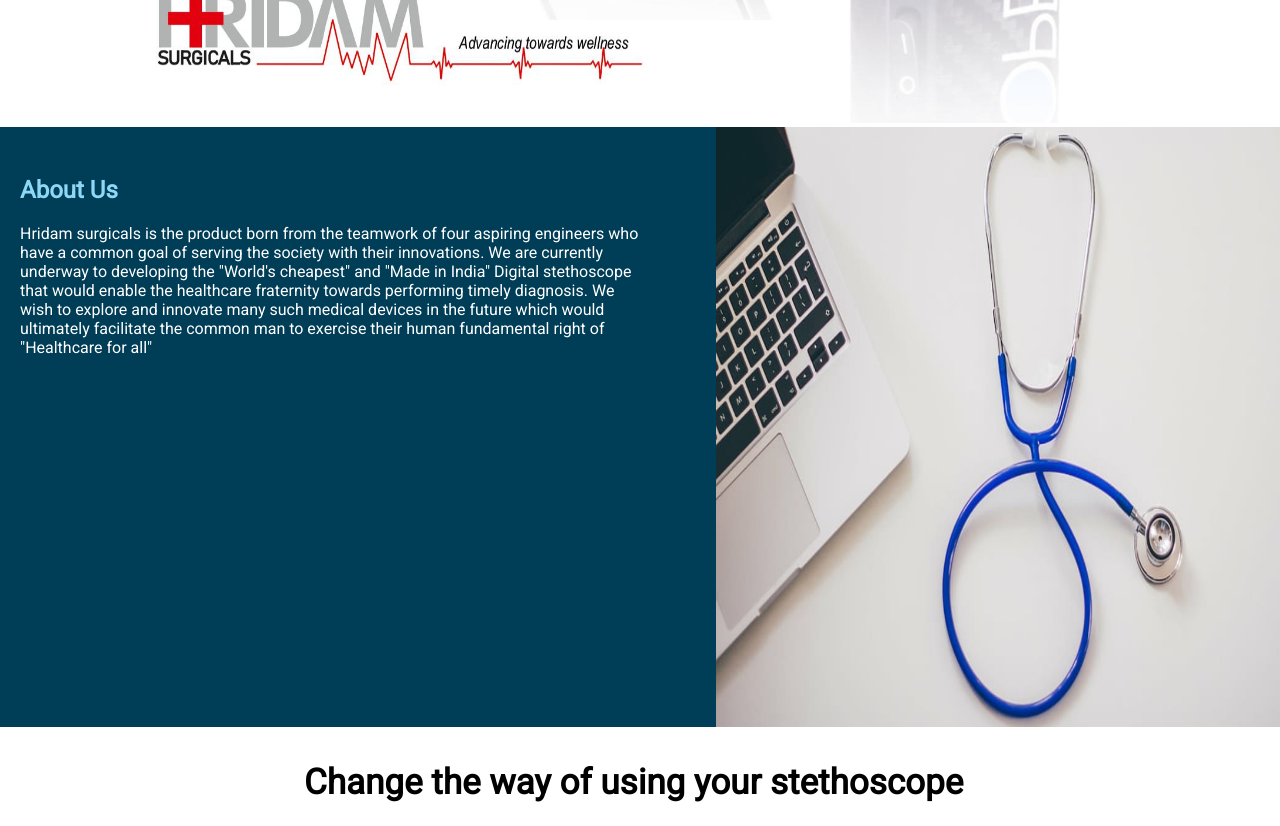
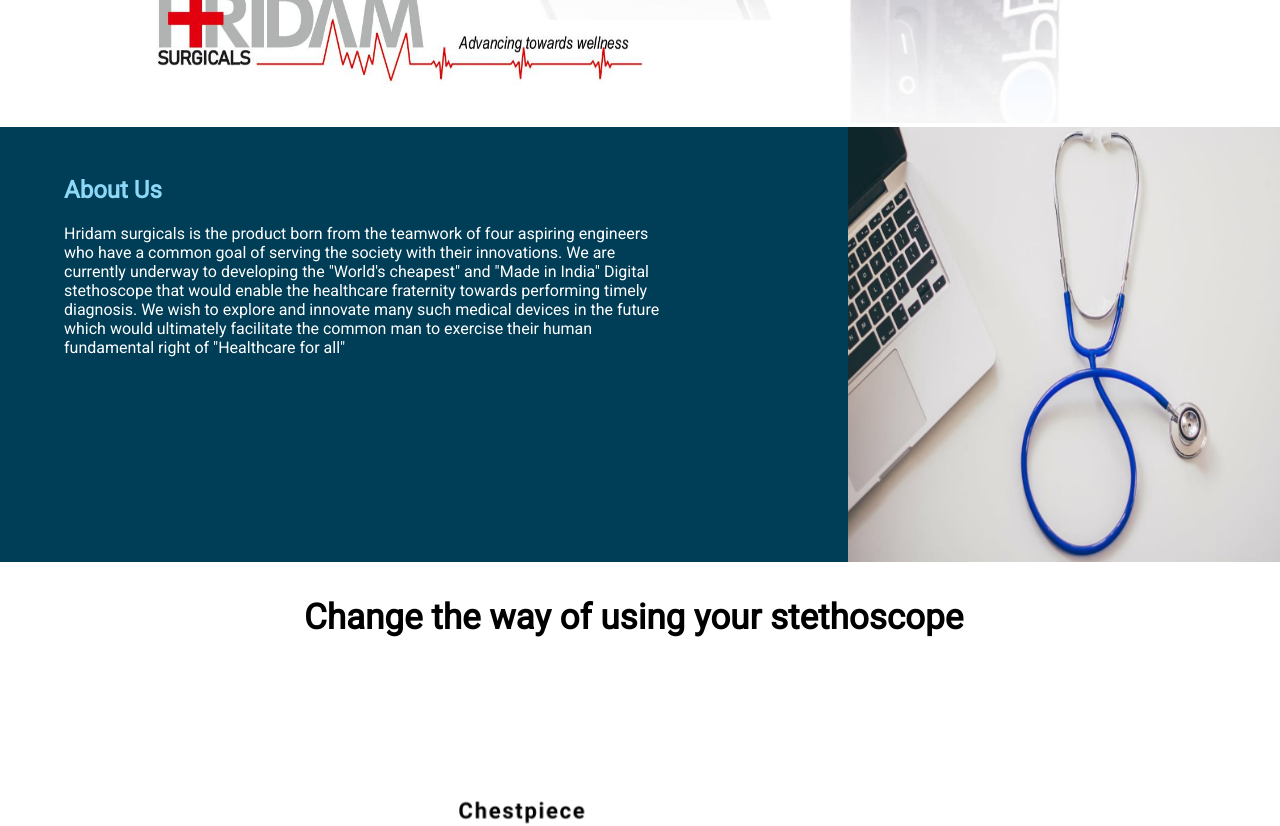
Before and after one commit to heronvas/Hridam, a React (Create React App) app: page / in a window 1280 px wide. Shown: the part 1400-2226 px from the top of the page. Built offline with nearby package versions, Linux system fonts and the light colour scheme; the HTML template or start-up script is replaced by a standard one.

Commit message:
last one

```diff
--- a/src/App.js
+++ b/src/App.js
@@ -67,15 +67,14 @@ const useStyles = makeStyles((theme) => ({
   },
   aboutContainer:{
     width: "100%",
-    height: '600px',
+    height: '100%',
     backgroundColor: "#003D57",
     display: "flex",
   },
   aboutus:{
-    marginLeft:"20px",
+    marginLeft:"5%",
     marginTop:"30px",
-    marginRight:"20px",
-
+    //marginRight:"120%",
     flex: 1
 
 
@@ -93,6 +92,7 @@ const useStyles = makeStyles((theme) => ({
 
   head2:{
     color:"#FFFFFF",
+    marginBottom:"50px"
 
 
   },
@@ -101,7 +101,8 @@ const useStyles = makeStyles((theme) => ({
     //width: "3000px",
     //backgroundRepeat:"no-repeat",
     //height:"100%",
-    flex: 1
+    flex: 1,
+
   },
 
   footer:{
@@ -151,7 +152,14 @@ const useStyles = makeStyles((theme) => ({
   productImg:{
     width:"91%",
     height:"100%",
-    marginLeft:"9%"
+    marginLeft:"9%",
+    objectFit:"cover"
+  },
+  productImg1:{
+    width:"71%",
+    height:"100%",
+    marginLeft:"29%",
+    objectFit:"cover"
   },
   productDesc:{
 
@@ -337,7 +345,7 @@ which would ultimately facilitate the common man to exercise their human
 fundamental right of "Healthcare for all"</p>
         </Box>
         <Box className={classes.aboutimg}>
-        <img src={hospital} className={classes.productImg}></img>
+        <img src={hospital} className={classes.productImg1}></img>
         </Box>
       </Box>
       <Box ref={productss} className={classes.productContainer}>
--- a/src/AttributeCard.jsx
+++ b/src/AttributeCard.jsx
@@ -72,12 +72,13 @@ export default function OutlinedCard(props) {
         </Typography>
 
         <Button style={{
+          width:"80%",
         borderRadius: 10,
         backgroundColor: "#05C0C9",
         //padding: "18px 36px",
         fontSize: "14px",
         marginTop:"20px",
-        marginLeft:"19.5%",
+        marginLeft:"12%",
         color:"#FFFFFF"
     }} variant="contained"  onClick={()=> toast(props.tmsg)}>
           Know More
```
